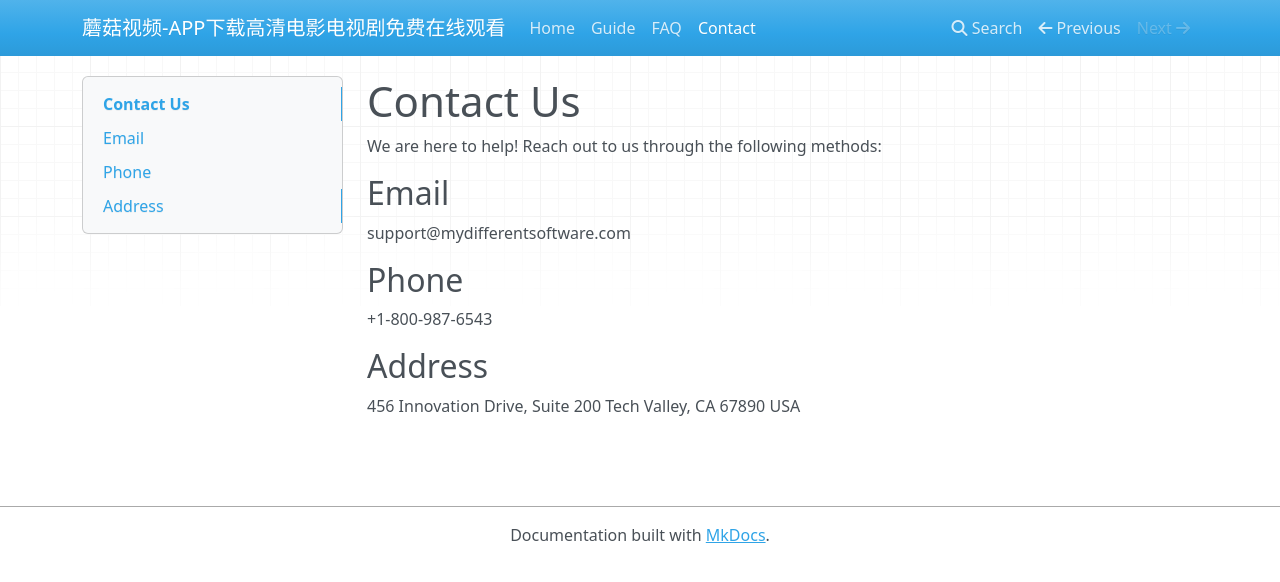
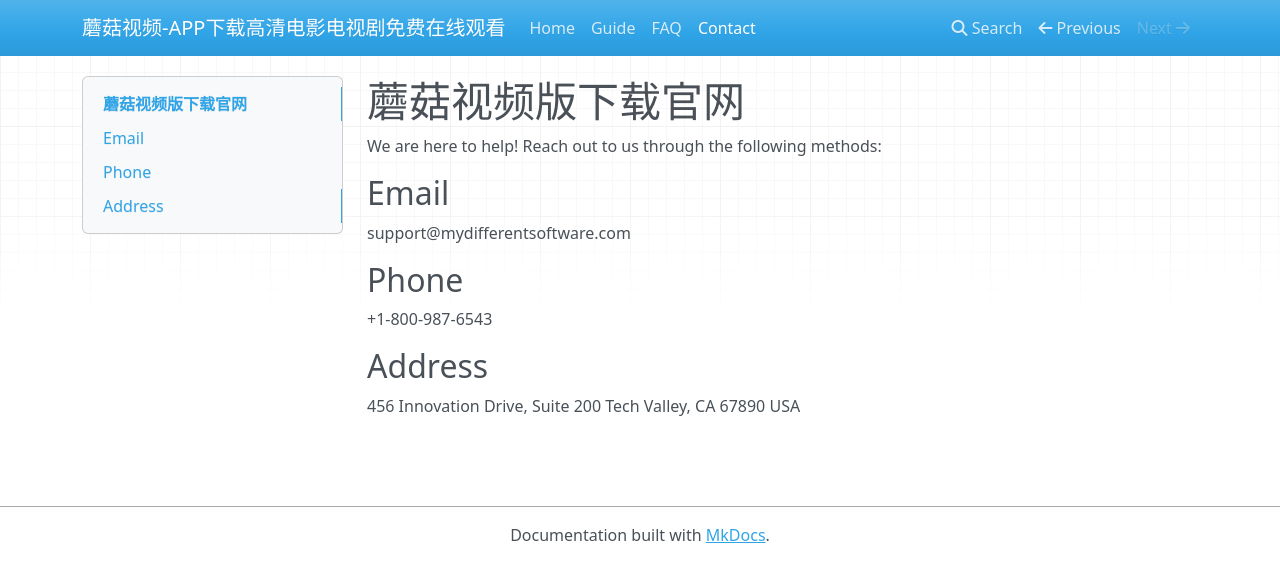
Before and after one commit to mobanba/004, an MkDocs documentation site: the page built from docs/contact.md, in a window 1280 px wide. Shown: the top 582 px of the page. Built offline with MkDocs 1.6.1, drawn with Linux system fonts in a browser that asks for light colours; nearby versions of some CDN libraries.

Commit message:
Update contact.md

```diff
--- a/docs/contact.md
+++ b/docs/contact.md
@@ -1,4 +1,4 @@
-# Contact Us
+# 蘑菇视频版下载官网
 
 We are here to help! Reach out to us through the following methods:
 
```
